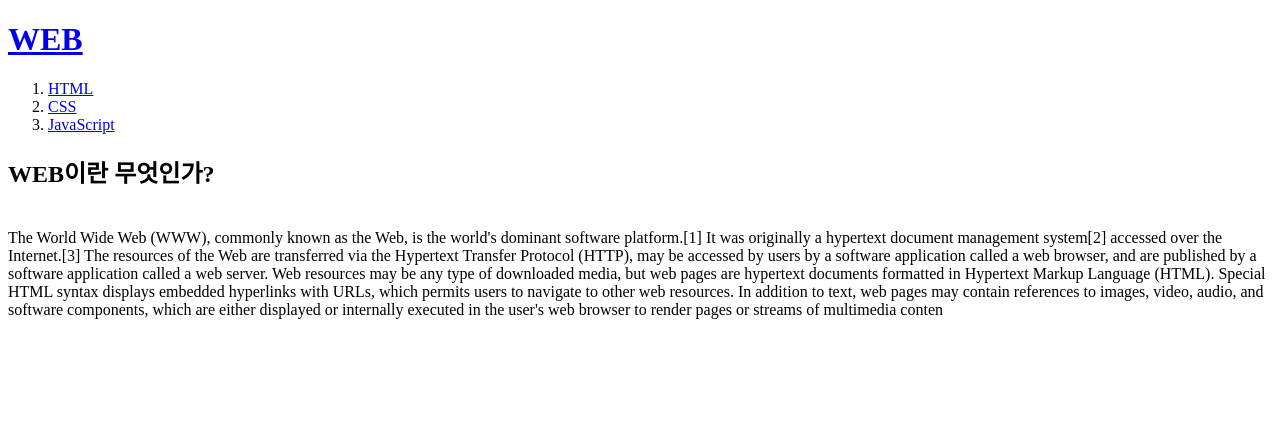
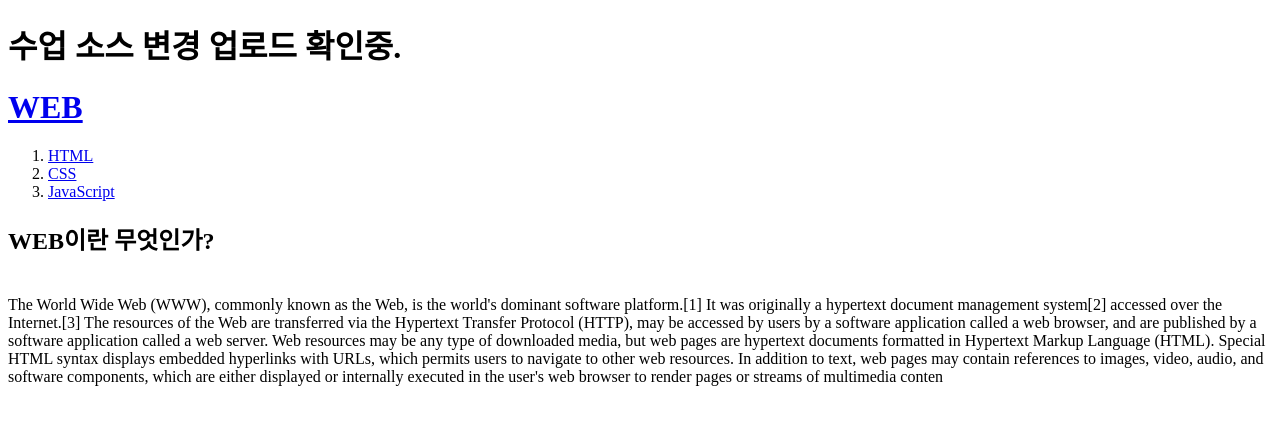
Before and after one commit to jhe2426/Web_Workspace_, a plain HTML site: page index.html in a window 1280 px wide. Drawn offline with Linux system fonts and the light colour scheme.

Commit message:
소스 변경 확인중

```diff
--- a/index.html
+++ b/index.html
@@ -5,6 +5,7 @@
 <meta charset="utf-8">
 </head>
 <body>
+    <h1>수업 소스 변경 업로드 확인중.</h1>
 <h1><a href="index.html">WEB</a></h1>
 <ol>
 <li><a href="1.html">HTML</a></li>
```
